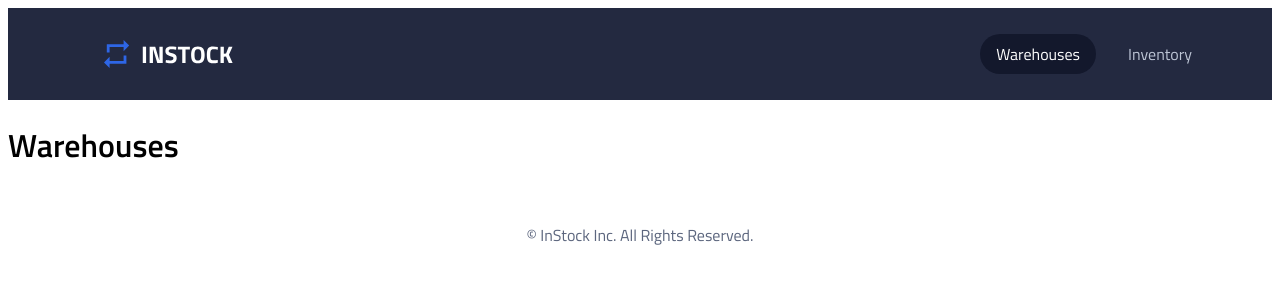
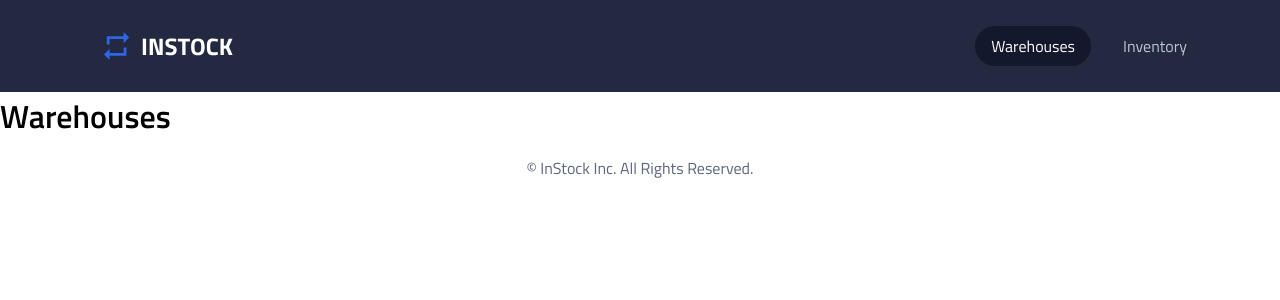
Before and after one commit to aliciajpan/instock-front-end, a React (Vite) app: page / in a window 1280 px wide. Shown: the top 300 px of the page. Built offline with nearby package versions, Linux system fonts and the light colour scheme.

Commit message:
chore: modified header styling

```diff
--- a/src/components/Header/Header.jsx
+++ b/src/components/Header/Header.jsx
@@ -3,15 +3,22 @@ import './Header.scss';
 function Header() {
   return (
     <header className="header">
+      <div className="header__banner">
         <div className="header__logo">
           <img src="../../src/assets/logo/instock-logo.svg" alt="Instock logo" />
         </div>
         <nav className="header__nav">
+          <li>
             <a href="#" className="active">
             Warehouses
           </a>
+            </li>
+            <li>
+
           <a href="#">Inventory</a>
+            </li>
         </nav>
+      </div>
     </header>
   );
 }
--- a/src/components/Header/Header.scss
+++ b/src/components/Header/Header.scss
@@ -1,8 +1,13 @@
 @import '../../styles/partials/mixins';
 @import '../../styles/partials/variables';
+@import '../../styles/global';
 
 .header {
   background-color: $graphite;
+  display: flex;
+  align-items: center;
+  justify-content: center;
+  &__banner {
     color: $white;
     padding: 1rem;
     display: flex;
@@ -14,10 +19,13 @@
       justify-content: space-between;
       align-items: center;
       padding: 1rem 2rem;
+      width: 100%;
     }
 
     @include desktop {
       padding: 1rem 5rem;
+      width: 79rem;
+    }
   }
 
   &__logo {
@@ -35,6 +43,7 @@
     display: flex;
     flex-direction: row;
     gap: 1rem;
+    justify-content: space-between;
 
     @include tablet {
       flex-direction: row;
@@ -44,6 +53,13 @@
     @include desktop {
       gap: 2rem;
     }
+  }
+
+  &__nav li {
+    display: flex;
+    justify-content: center;
+    align-items: center;
+    width: 50%;
   }
 
   &__nav a {
--- a/src/styles/global.scss
+++ b/src/styles/global.scss
@@ -0,0 +1,9 @@
+* {
+  margin: 0;
+  padding: 0;
+  box-sizing: border-box;
+}
+
+li{
+    list-style: none;
+}
```
Lines whose indentation alone changed are shown as unchanged.
